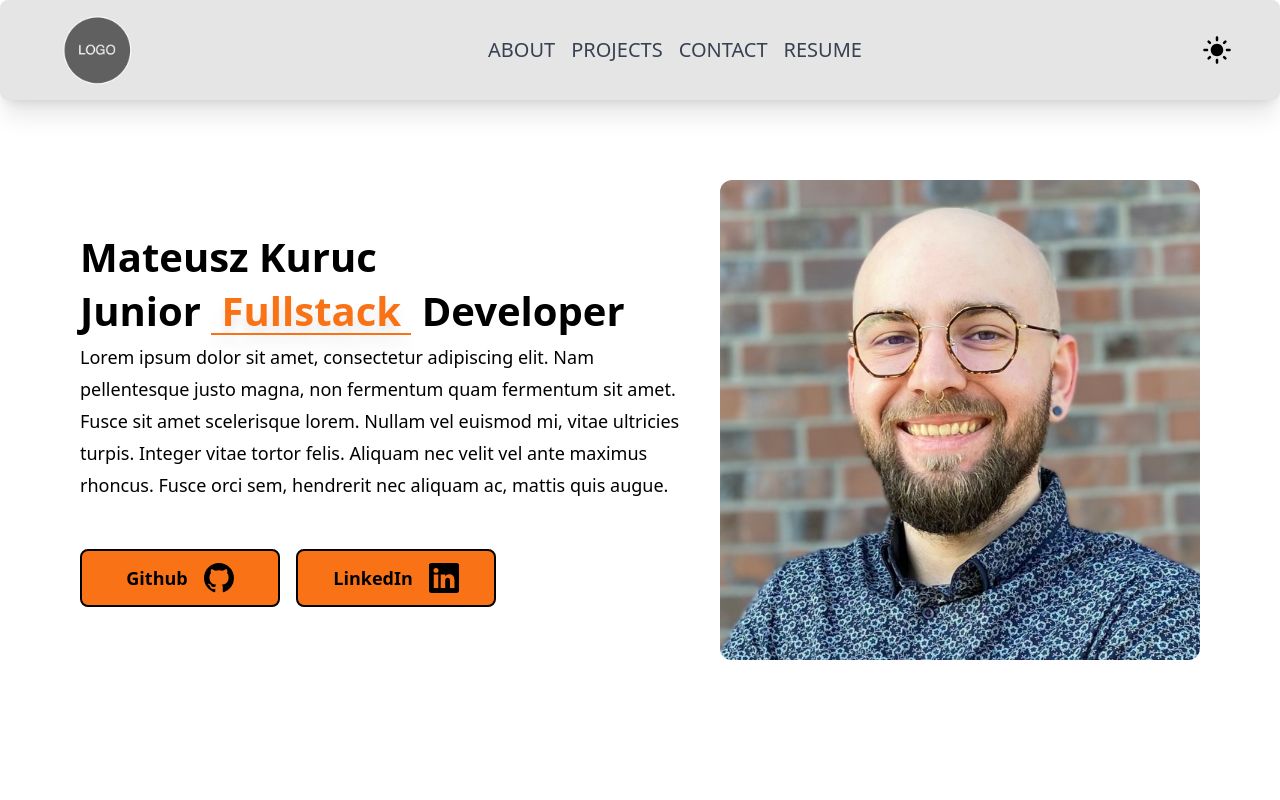
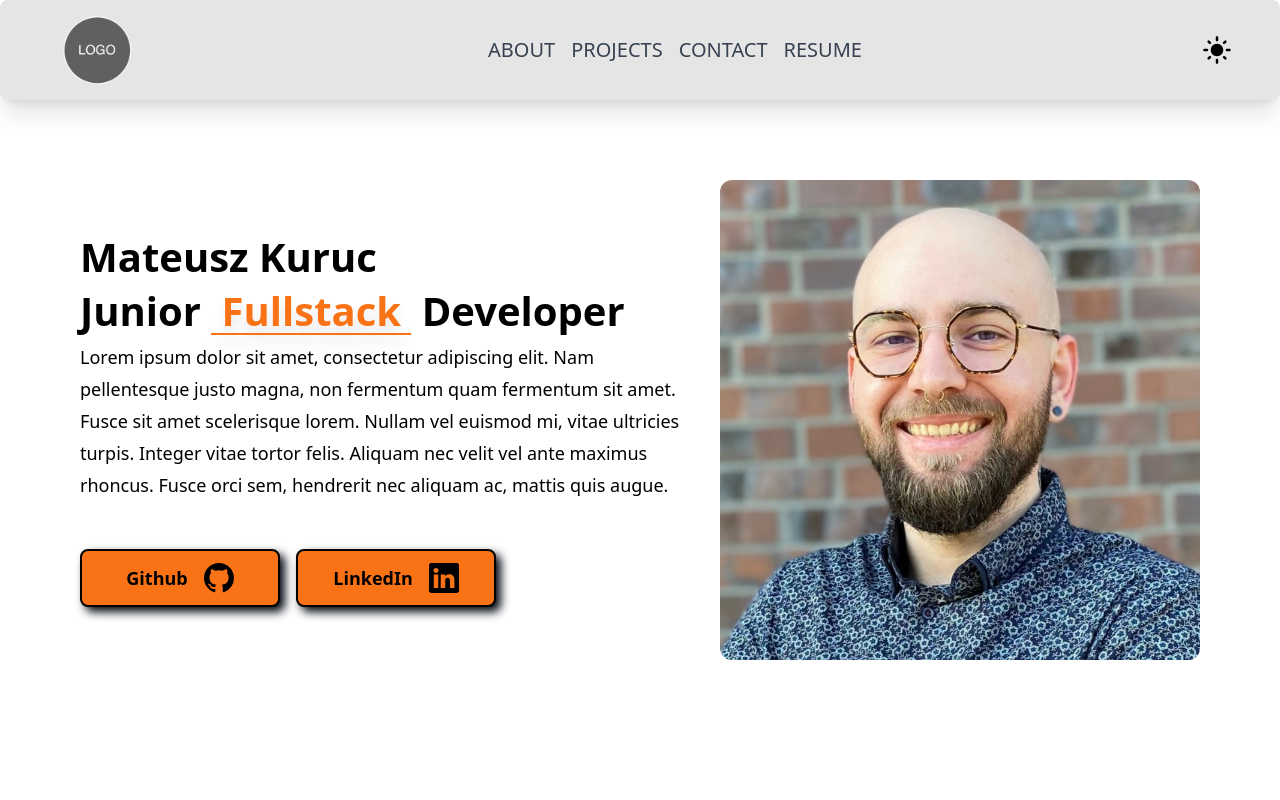
Before and after one commit to MateuszKuruc/developer-portfolio, a Next.js app in the folder developer-portfolio-site/: page / in a window 1280 px wide. Shown: the top 800 px of the page. Built offline with nearby package versions, Linux system fonts and the light colour scheme.

Commit message:
add box shadow options to tailwind config, adjust button settings in about section

```diff
--- a/developer-portfolio-site/src/app/components/About.tsx
+++ b/developer-portfolio-site/src/app/components/About.tsx
@@ -29,14 +29,14 @@ const About = () => {
           </p>
           <div className="flex flex-col md:flex-row gap-4 items-center justify-left pt-12">
             <a target="_blank" href="placeholder">
-              <button className="btn-about ">
+              <button className="btn-about shadow-button dark:shadow-dark">
                 <p className="bold-18">Github</p>
                 <BsGithub size={30} />
               </button>
             </a>
 
             <a target="_blank" href="placeholder">
-              <button className="btn-about">
+              <button className="btn-about shadow-button dark:shadow-dark">
                 <p className="bold-18">LinkedIn</p>
                 <BsLinkedin size={30} />
               </button>
--- a/developer-portfolio-site/tailwind.config.ts
+++ b/developer-portfolio-site/tailwind.config.ts
@@ -9,6 +9,10 @@ const config: Config = {
   darkMode: "class",
   theme: {
     extend: {
+      boxShadow: {
+        button: "5px 5px 10px #030712",
+        dark: "2px 2px 10px #9ca3af",
+      },
       borderWidth: {
         "2.5": "2.5px",
         "3": "3px",
```
